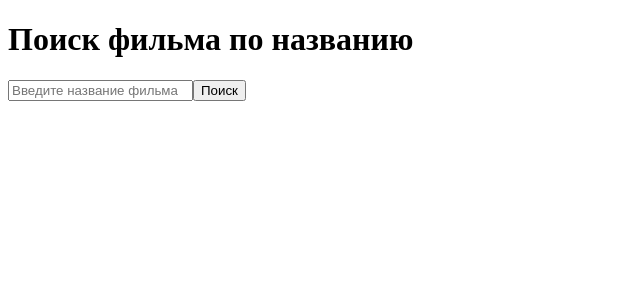
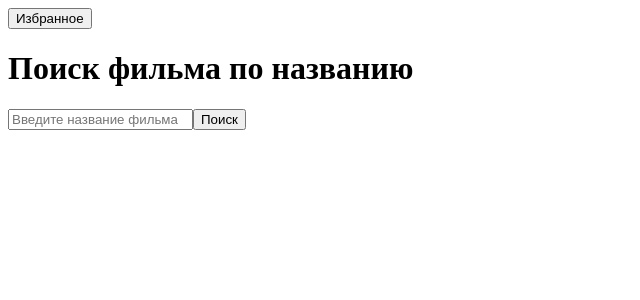
Before and after one commit to Vokanson/search_film_new_ver, a Vue app: page / in a window 1280 px wide. Shown: the top 300 px of the page, without its empty margins (0-640 px from the left). Built offline with nearby package versions, Linux system fonts and the light colour scheme.

Commit message:
25.01.23

```diff
--- a/src/App.vue
+++ b/src/App.vue
@@ -1,35 +1,53 @@
 <template>
+<!--  <div @submit.prevent>-->
+    <div>
+    <favorites/>
     <h1><strong>Поиск фильма по названию</strong></h1>
     <input type="text" placeholder="Введите название фильма"
            v-on:input="inputChangeHandler">
     <button v-on:click="search">Поиск</button>
     <ul class="list" >
       <li class="list-item" v-for="f in dat.Search"  >
-      {{f.Title}} {{f.Year}} <img :src=f.Poster>
+        {{f.Title}} {{f.Year}} <img :src=f.Poster> <button @click="save">Добавить в избранное</button>
       </li>
     </ul>
     <p>{{aboutFilm}}</p>
+  </div>
+
 </template>
 
 <script>
+import favorites from "@/Components/favorites.vue";
 export default {
+  components:{
+    favorites
+  },
   data() {
     return {
-
+      listFilm: [],
       nameFilm: "",
       aboutFilm: "",
       dat: []
     }
   },
   methods: {
+    save:
+        async function(Title) {
+          console.log('save', Title)
+          this.listFilm.push(Title)
+          console.log(this.listFilm)
+        },
+
     search:
         async function () {
           const films = this.inputValue
           const res = await fetch(`http://www.omdbapi.com/?apikey=922db138&s=${films}`)
+          console.log (res)
           this.dat = await res.json()
           this.nameFilm = this.inputValue
           // this.aboutFilm = dat.Plot
           console.log(this.dat)
+          this.inputValue = ""
         },
     inputChangeHandler(event) {
       this.inputValue = event.target.value
--- /dev/null
+++ b/src/Components/favorites.vue
@@ -0,0 +1,24 @@
+<template>
+<button>Избранное</button>
+</template>
+
+<script>
+export default {
+  name: "favorites",
+  props: ["listFilm"],
+
+  data () {
+    return {
+
+    }
+},
+  methods:{
+
+  }
+
+}
+</script>
+
+<style scoped>
+
+</style>
```
Also changed, not shown: 1 other file (tests, documents, lock files or other folders). Lines whose indentation alone changed are shown as unchanged.
